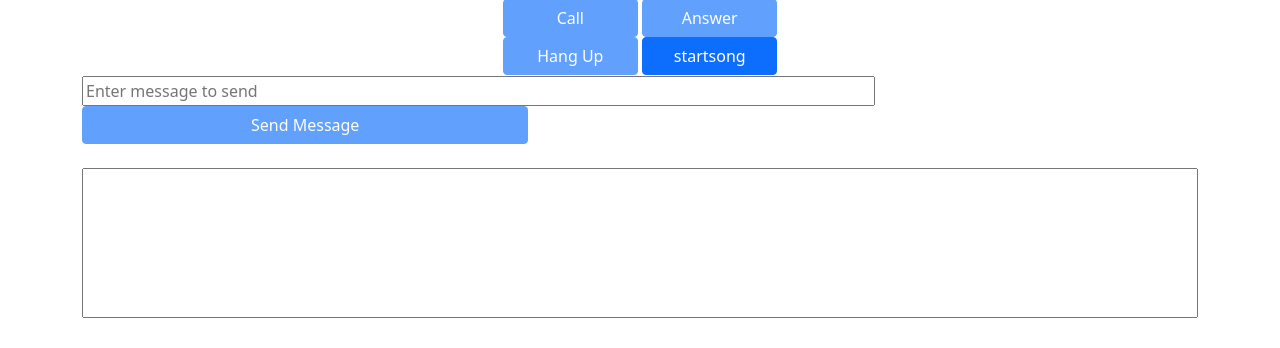
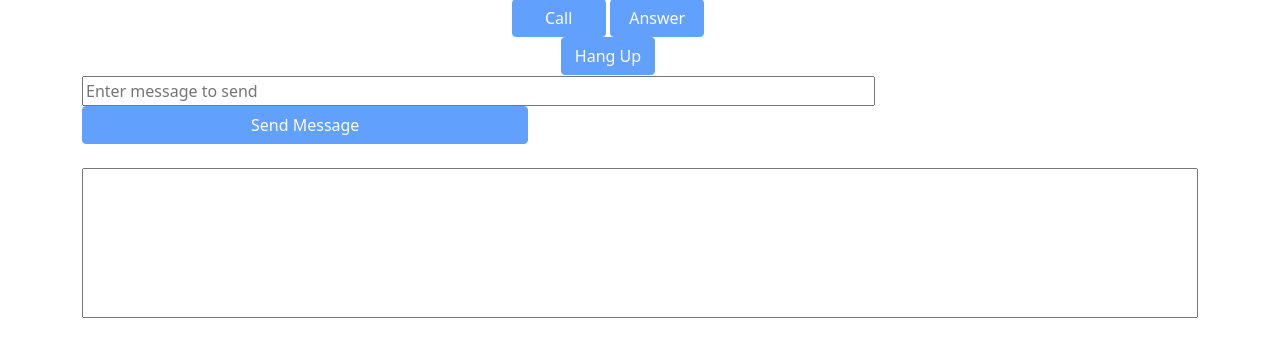
Before and after one commit to cleeke29/Senior-Project_Group2, a Django app: page /group/partyroom/1/ in a window 1280 px wide. Shown: the part 648-996 px from the top of the page. Run offline with Django 3.2, Linux system fonts and the light colour scheme; data comes from the database, SQL or seed files in the repository; data that the repository does not hold is empty; parts of the project's set-up code (start-up, migrations or seed data) failed here and were passed over.

Commit message:
removed non-functioning button

```diff
--- a/pitch_proto/templates/partyroom/partyroom.html
+++ b/pitch_proto/templates/partyroom/partyroom.html
@@ -96,7 +96,6 @@
                         <button id="sendOfferButton" class="btn btn-primary" onclick="createAndSendOffer()">Call</button>
                         <button id="answerButton" class="btn btn-primary" onclick="createAndSendAnswer()">Answer</button>
                         <button id="hangUpButton" class="btn btn-primary" onclick="disconnectRTCPeerConnection()">Hang Up</button>
-                        <button id="startsong" class="btn btn-primary" onclick="startsong()">startsong</button>
                     </div>
                 </div>
             </td>
```
